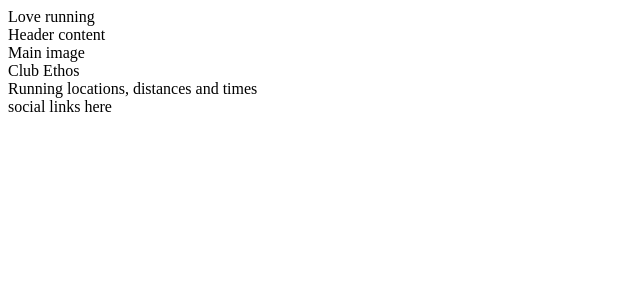
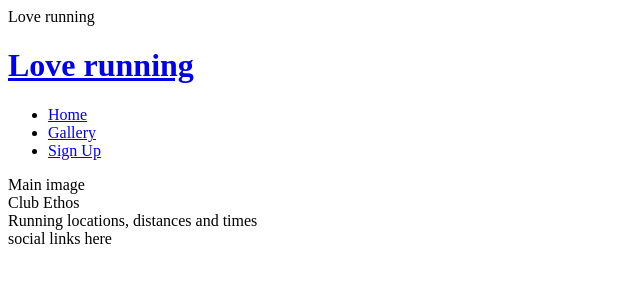
Before and after one commit to SilviKral/love-running, a plain HTML site: page index.html in a window 1280 px wide. Shown: the whole page, without its empty margins (0-640 px from the left). Drawn offline with Linux system fonts and the light colour scheme.

Commit message:
Add basic header structure

```diff
--- a/index.html
+++ b/index.html
@@ -8,12 +8,28 @@
     <meta name="keywords" content="love running, running club, ireland, dublin"
 
     <link rel="stylesheet" href="assets/css/style.css"
-
     <title>Love running</title>
 </head>
 
 <body>
-    <header>Header content</header>
+    <header>
+        <a href="index.html">
+            <h1>Love running</h1>
+        </a>
+        <nav>
+            <ul>
+                <li>
+                    <a href="index.html">Home</a>
+                </li>
+                <li>
+                    <a href="#">Gallery</a>
+                </li>
+                <li>
+                    <a href="#">Sign Up</a>
+                </li>
+            </ul>
+        </nav>
+    </header>
     <section>
         Main image
     </section>
```
